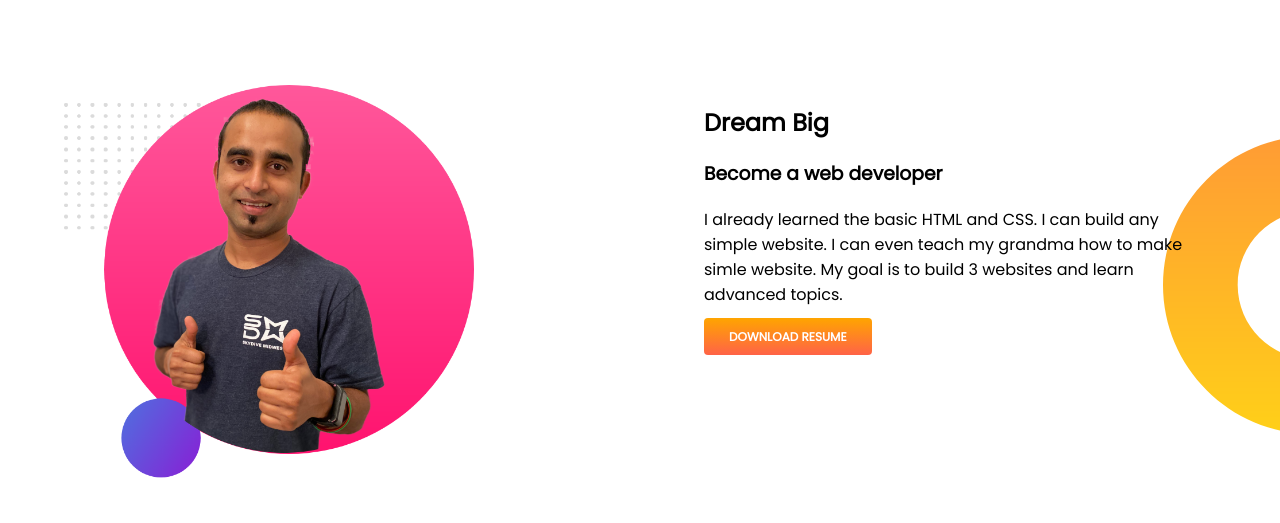
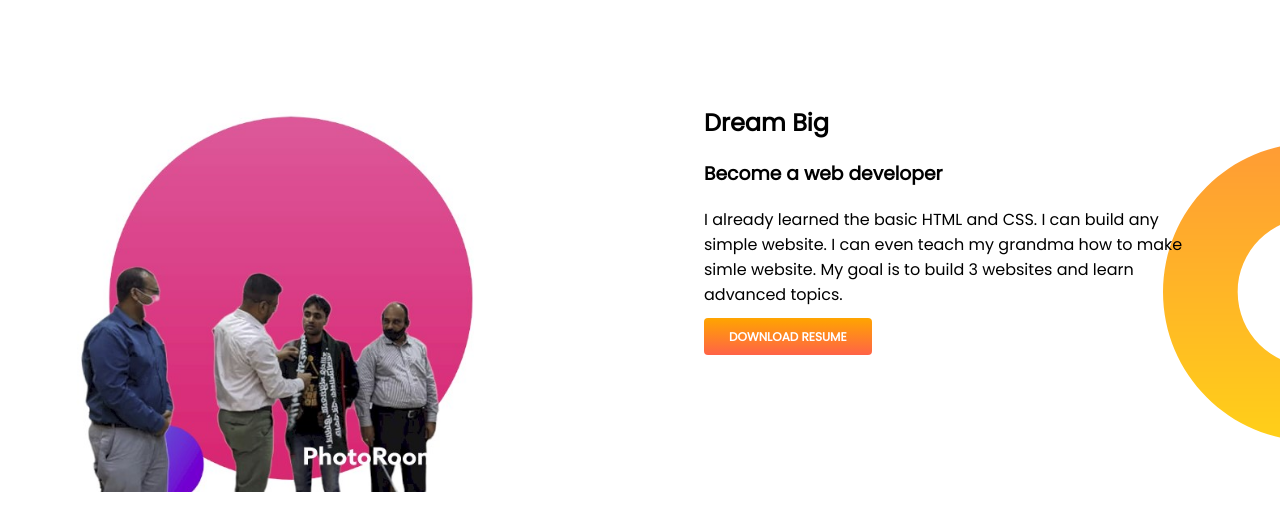
Before and after one commit to anamulislamshamim/developer-portfolio, a plain HTML site: page index.html in a window 1280 px wide. Shown: the part 429-952 px from the top of the page. Drawn offline with Linux system fonts and the light colour scheme.

Commit message:
add edited photo

```diff
--- a/index.html
+++ b/index.html
@@ -25,7 +25,7 @@
     </section>
     <section class="bigDream flexible_section">
         <div class="half_width">
-            <img src="images/jhankar2.png" alt="">
+            <img src="images/jhankar2.jpg" alt="">
         </div>
         <div class="half_width">
             <h1>Dream Big</h1>
```
Also changed, not shown: images/jhankar.png, images/jhankar2.jpg (added), images/jhankar2.png (deleted).
